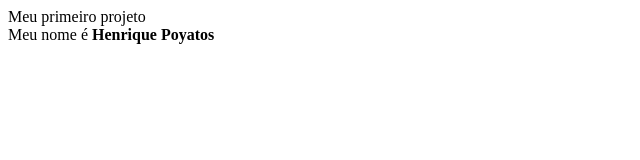
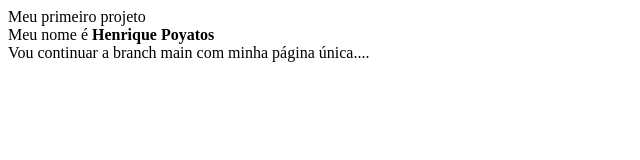
Before and after one commit to hpoyatos/TesteGitUCGestaoQualidade20251Ter, a plain HTML site: page index.html in a window 1280 px wide. Shown: the whole page, without its empty margins (0-640 px from the left). Drawn offline with Linux system fonts and the light colour scheme.

Commit message:
continuando a branch main com versão de página única

```diff
--- a/index.html
+++ b/index.html
@@ -5,6 +5,7 @@
   </head>
   <body>
 Meu primeiro projeto<br>
-Meu nome é <b>Henrique Poyatos</b>
+Meu nome é <b>Henrique Poyatos</b><br>
+Vou continuar a branch main com minha página única....
   </body>
 </html>
```
